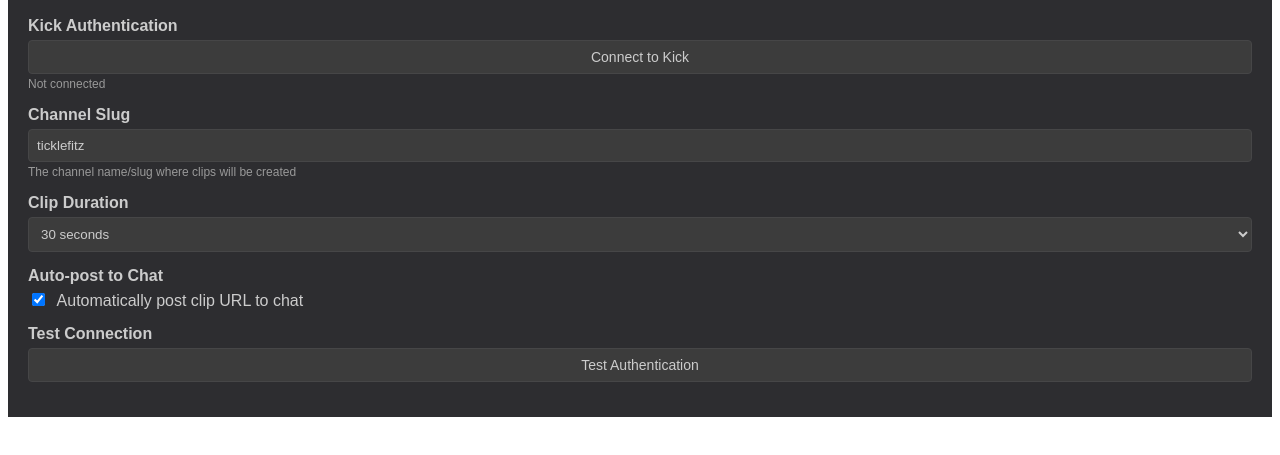
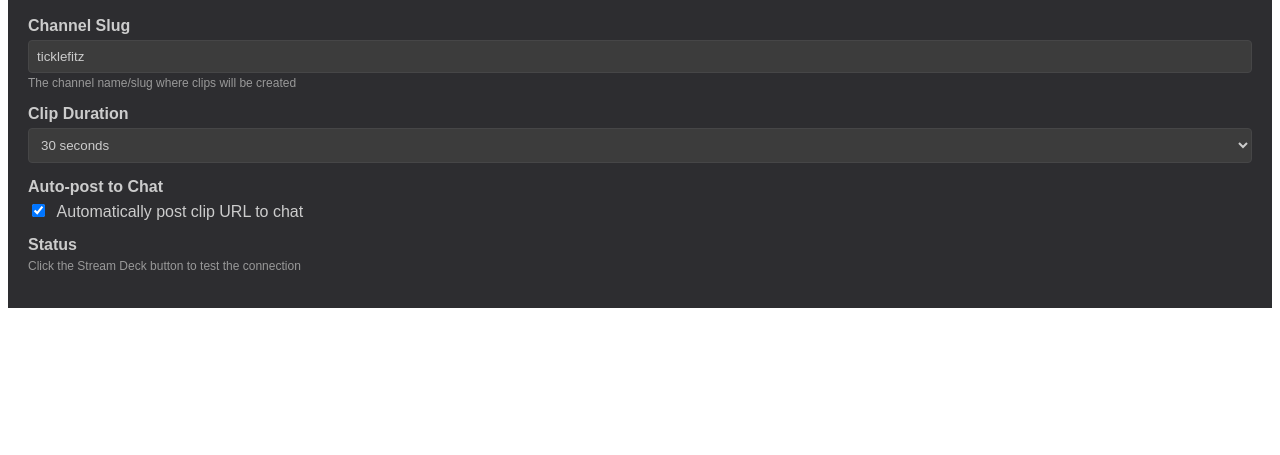
Before and after one commit to BigChiefRick/streamdeck-kick-clipper, a website: page PropertyInspector/index.html in a window 1280 px wide. Shown: the part 63-518 px from the top of the page. Drawn offline with Linux system fonts and the light colour scheme.

Commit message:
Update index.html

```diff
--- a/PropertyInspector/index.html
+++ b/PropertyInspector/index.html
@@ -8,16 +8,6 @@
 <body>
     <div class="sdpi-wrapper">
         <div class="sdpi-heading">Kick Clip Creator Settings</div>
-
-        <div class="sdpi-item">
-            <div class="sdpi-item-label">Kick Authentication</div>
-            <button type="button"
-                    class="sdpi-item-value"
-                    id="authenticateButton">
-                Connect to Kick
-            </button>
-            <div id="authStatus" class="sdpi-item-help">Not connected</div>
-        </div>
 
         <div class="sdpi-item">
             <div class="sdpi-item-label">Channel Slug</div>
@@ -50,16 +40,13 @@
         </div>
 
         <div class="sdpi-item">
-            <div class="sdpi-item-label">Test Connection</div>
-            <button type="button"
-                    class="sdpi-item-value"
-                    id="testConnection">
-                Test Authentication
-            </button>
-            <div id="testResult" class="sdpi-item-help"></div>
+            <div class="sdpi-item-label">Status</div>
+            <div id="statusInfo" class="sdpi-item-help">
+                Click the Stream Deck button to test the connection
+            </div>
         </div>
     </div>
 
-    <script src="propertyInspector.js"></script>
+    <script src="propertyinspector.js"></script>
 </body>
 </html>
```
